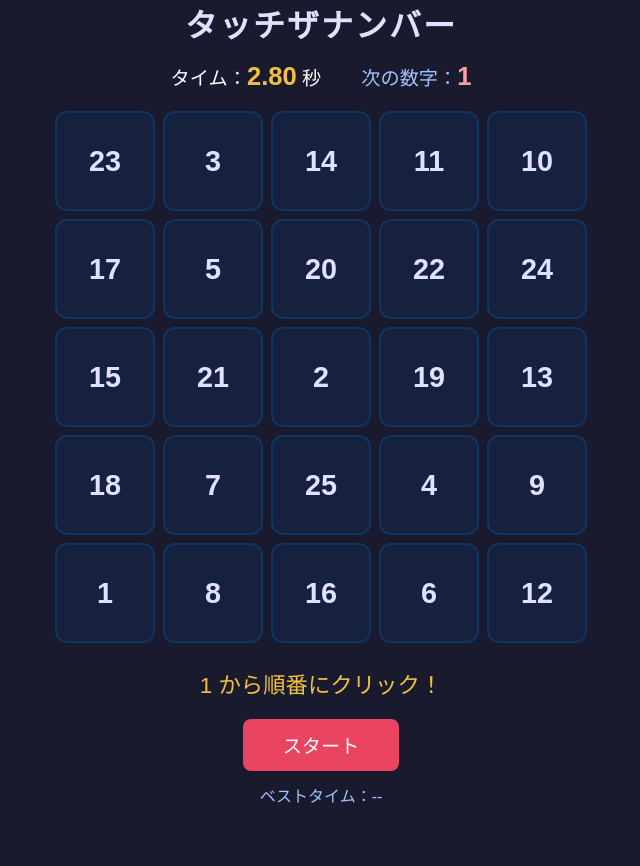
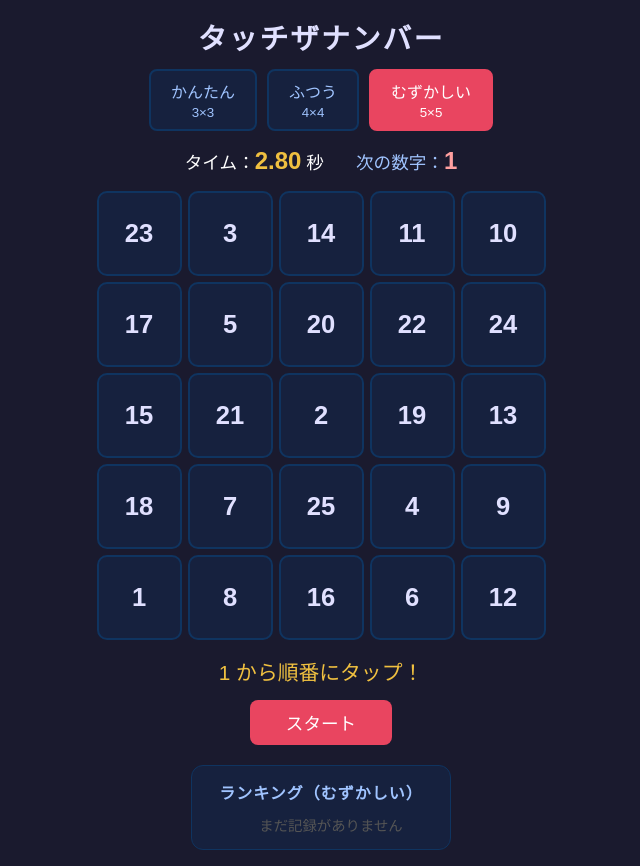
Before and after one commit to papatoco/touch-the-number, a plain HTML site: page index.html in a window 1280 px wide. Both pictures are taken after a click on the button "スタート". Shown: the whole page, without its empty margins (319-959 px from the left). Before the commit the page ends 807 px from the top, so only its background shows below. Drawn offline with Linux system fonts and the light colour scheme.

Commit message:
Update index.html

```diff
--- a/index.html
+++ b/index.html
@@ -2,13 +2,10 @@
 <html lang="ja">
 <head>
   <meta charset="UTF-8">
+  <meta name="viewport" content="width=device-width, initial-scale=1.0">
   <title>タッチザナンバー</title>
   <style>
-    * {
-      box-sizing: border-box;
-      margin: 0;
-      padding: 0;
-    }
+    * { box-sizing: border-box; margin: 0; padding: 0; }
 
     body {
       font-family: 'Arial', sans-serif;
@@ -19,55 +16,64 @@
       justify-content: center;
       min-height: 100vh;
       color: white;
+      padding: 16px;
     }
 
     h1 {
-      font-size: 2rem;
-      margin-bottom: 16px;
+      font-size: 1.8rem;
+      margin-bottom: 12px;
       letter-spacing: 2px;
       color: #e0e0ff;
     }
 
+    /* 難易度選択 */
+    #difficulty {
+      display: flex;
+      gap: 10px;
+      margin-bottom: 16px;
+    }
+
+    .diff-btn {
+      padding: 8px 20px;
+      font-size: 1rem;
+      border: 2px solid #0f3460;
+      border-radius: 8px;
+      background: #16213e;
+      color: #a0c4ff;
+      cursor: pointer;
+      transition: all 0.2s;
+    }
+
+    .diff-btn:hover { background: #0f3460; }
+
+    .diff-btn.active {
+      background: #e94560;
+      border-color: #e94560;
+      color: white;
+    }
+
+    /* タイマー・次の数字 */
     #info {
       display: flex;
-      gap: 40px;
-      margin-bottom: 20px;
-      font-size: 1.2rem;
+      gap: 32px;
+      margin-bottom: 16px;
+      font-size: 1.1rem;
     }
 
-    #timer {
-      color: #f0c040;
-      font-weight: bold;
-      font-size: 1.6rem;
-    }
+    #timer { color: #f0c040; font-weight: bold; font-size: 1.5rem; }
+    #next-label { color: #a0c4ff; }
+    #next-num { font-weight: bold; color: #ff9f9f; font-size: 1.5rem; }
 
-    #next-label {
-      color: #a0c4ff;
-    }
-
-    #next-num {
-      font-weight: bold;
-      color: #ff9f9f;
-      font-size: 1.6rem;
-    }
-
-    #grid {
-      display: grid;
-      grid-template-columns: repeat(5, 100px);
-      grid-template-rows: repeat(5, 100px);
-      gap: 8px;
-    }
+    /* グリッド */
+    #grid { display: grid; gap: 6px; }
 
     .cell {
-      width: 100px;
-      height: 100px;
       background: #16213e;
       border: 2px solid #0f3460;
-      border-radius: 12px;
+      border-radius: 10px;
       display: flex;
       align-items: center;
       justify-content: center;
-      font-size: 1.8rem;
       font-weight: bold;
       cursor: pointer;
       transition: background 0.15s, transform 0.1s;
@@ -75,10 +81,7 @@
       color: #e0e0ff;
     }
 
-    .cell:hover {
-      background: #0f3460;
-      transform: scale(1.05);
-    }
+    .cell:hover { background: #0f3460; transform: scale(1.05); }
 
     .cell.done {
       background: #2d6a4f;
@@ -100,16 +103,17 @@
     }
 
     #message {
-      margin-top: 24px;
-      font-size: 1.4rem;
+      margin-top: 16px;
+      font-size: 1.3rem;
       color: #f0c040;
       height: 2rem;
+      text-align: center;
     }
 
     #start-btn {
-      margin-top: 20px;
-      padding: 12px 40px;
-      font-size: 1.2rem;
+      margin-top: 12px;
+      padding: 10px 36px;
+      font-size: 1.1rem;
       background: #e94560;
       color: white;
       border: none;
@@ -118,19 +122,51 @@
       transition: background 0.2s;
     }
 
-    #start-btn:hover {
-      background: #c73652;
+    #start-btn:hover { background: #c73652; }
+
+    /* ランキング */
+    #ranking {
+      margin-top: 20px;
+      background: #16213e;
+      border: 1px solid #0f3460;
+      border-radius: 12px;
+      padding: 14px 24px;
+      min-width: 260px;
     }
 
-    #best {
-      margin-top: 12px;
+    #ranking h2 {
+      font-size: 1rem;
       color: #a0c4ff;
+      margin-bottom: 10px;
+      text-align: center;
+      letter-spacing: 1px;
+    }
+
+    #ranking ol {
+      padding-left: 20px;
+    }
+
+    #ranking li {
       font-size: 1rem;
+      color: #e0e0ff;
+      padding: 3px 0;
     }
+
+    #ranking li:first-child { color: #f0c040; font-weight: bold; }
+    #ranking li:nth-child(2) { color: #c0c0c0; }
+    #ranking li:nth-child(3) { color: #cd7f32; }
+
+    .no-record { color: #555; font-size: 0.9rem; text-align: center; }
   </style>
 </head>
 <body>
   <h1>タッチザナンバー</h1>
+
+  <div id="difficulty">
+    <button class="diff-btn" onclick="setDifficulty('easy')">かんたん<br><small>3×3</small></button>
+    <button class="diff-btn" onclick="setDifficulty('normal')">ふつう<br><small>4×4</small></button>
+    <button class="diff-btn active" onclick="setDifficulty('hard')">むずかしい<br><small>5×5</small></button>
+  </div>
 
   <div id="info">
     <div>タイム：<span id="timer">0.00</span> 秒</div>
@@ -141,13 +177,16 @@
 
   <div id="message">スタートボタンを押してください</div>
   <button id="start-btn" onclick="startGame()">スタート</button>
-  <div id="best">ベストタイム：--</div>
+
+  <div id="ranking">
+    <h2>ランキング</h2>
+    <ol id="ranking-list"></ol>
+  </div>
 
   <script>
     const audioCtx = new (window.AudioContext || window.webkitAudioContext)();
 
     function playHit(index) {
-      // 数字が進むごとに音程が少し上がる
       const freq = 440 + index * 18;
       const osc = audioCtx.createOscillator();
       const gain = audioCtx.createGain();
@@ -191,11 +230,26 @@
       });
     }
 
+    const DIFFICULTIES = {
+      easy:   { size: 3, cellPx: 110, fontSize: '2rem' },
+      normal: { size: 4, cellPx: 95,  fontSize: '1.8rem' },
+      hard:   { size: 5, cellPx: 85,  fontSize: '1.6rem' },
+    };
+
+    let currentDiff = 'hard';
     let nextNumber = 1;
     let startTime = null;
     let timerInterval = null;
-    let bestTime = null;
     let gameActive = false;
+
+    function setDifficulty(diff) {
+      if (gameActive) return;
+      currentDiff = diff;
+      document.querySelectorAll('.diff-btn').forEach((btn, i) => {
+        btn.classList.toggle('active', ['easy', 'normal', 'hard'][i] === diff);
+      });
+      updateRanking();
+    }
 
     function shuffle(arr) {
       for (let i = arr.length - 1; i > 0; i--) {
@@ -206,12 +260,20 @@
     }
 
     function buildGrid() {
+      const { size, cellPx, fontSize } = DIFFICULTIES[currentDiff];
+      const total = size * size;
       const grid = document.getElementById('grid');
+      grid.style.gridTemplateColumns = `repeat(${size}, ${cellPx}px)`;
+      grid.style.gridTemplateRows = `repeat(${size}, ${cellPx}px)`;
       grid.innerHTML = '';
-      const numbers = shuffle([...Array(25)].map((_, i) => i + 1));
+
+      const numbers = shuffle([...Array(total)].map((_, i) => i + 1));
       numbers.forEach(n => {
         const cell = document.createElement('div');
         cell.className = 'cell';
+        cell.style.width = cellPx + 'px';
+        cell.style.height = cellPx + 'px';
+        cell.style.fontSize = fontSize;
         cell.textContent = n;
         cell.dataset.num = n;
         cell.addEventListener('click', () => onCellClick(cell, n));
@@ -221,17 +283,14 @@
 
     function onCellClick(cell, num) {
       if (!gameActive) return;
+      const total = DIFFICULTIES[currentDiff].size ** 2;
 
       if (num === nextNumber) {
         cell.classList.add('done');
-        cell.removeEventListener('click', () => onCellClick(cell, num));
         playHit(nextNumber);
         nextNumber++;
-        document.getElementById('next-num').textContent = nextNumber <= 25 ? nextNumber : '完了！';
-
-        if (nextNumber > 25) {
-          finishGame();
-        }
+        document.getElementById('next-num').textContent = nextNumber <= total ? nextNumber : '完了！';
+        if (nextNumber > total) finishGame();
       } else {
         playWrong();
         cell.classList.add('wrong');
@@ -243,33 +302,68 @@
       clearInterval(timerInterval);
       nextNumber = 1;
       gameActive = true;
+      const total = DIFFICULTIES[currentDiff].size ** 2;
       document.getElementById('next-num').textContent = '1';
-      document.getElementById('message').textContent = '1 から順番にクリック！';
+      document.getElementById('message').textContent = '1 から順番にタップ！';
       document.getElementById('timer').textContent = '0.00';
       buildGrid();
 
       startTime = Date.now();
       timerInterval = setInterval(() => {
-        const elapsed = ((Date.now() - startTime) / 1000).toFixed(2);
-        document.getElementById('timer').textContent = elapsed;
+        document.getElementById('timer').textContent =
+          ((Date.now() - startTime) / 1000).toFixed(2);
       }, 50);
     }
 
     function finishGame() {
       clearInterval(timerInterval);
       gameActive = false;
-      const elapsed = ((Date.now() - startTime) / 1000).toFixed(2);
-      document.getElementById('timer').textContent = elapsed;
+      const elapsed = parseFloat(((Date.now() - startTime) / 1000).toFixed(2));
+      document.getElementById('timer').textContent = elapsed.toFixed(2);
+      playFinish();
 
-      playFinish();
-      if (bestTime === null || parseFloat(elapsed) < bestTime) {
-        bestTime = parseFloat(elapsed);
-        document.getElementById('best').textContent = `ベストタイム：${bestTime} 秒 🎉`;
-        document.getElementById('message').textContent = `クリア！新記録 ${elapsed} 秒！`;
+      saveRecord(elapsed);
+      const best = getRanking()[0];
+      if (elapsed === best) {
+        document.getElementById('message').textContent = `クリア！新記録 ${elapsed} 秒！🎉`;
       } else {
-        document.getElementById('message').textContent = `クリア！${elapsed} 秒（ベスト：${bestTime} 秒）`;
+        document.getElementById('message').textContent = `クリア！${elapsed} 秒（ベスト：${best} 秒）`;
       }
+      updateRanking();
     }
+
+    // ローカルストレージ操作
+    function storageKey() { return `ttn_ranking_${currentDiff}`; }
+
+    function getRanking() {
+      return JSON.parse(localStorage.getItem(storageKey()) || '[]');
+    }
+
+    function saveRecord(time) {
+      const records = getRanking();
+      records.push(time);
+      records.sort((a, b) => a - b);
+      localStorage.setItem(storageKey(), JSON.stringify(records.slice(0, 5)));
+    }
+
+    function updateRanking() {
+      const records = getRanking();
+      const list = document.getElementById('ranking-list');
+      const labels = { easy: 'かんたん', normal: 'ふつう', hard: 'むずかしい' };
+      document.querySelector('#ranking h2').textContent =
+        `ランキング（${labels[currentDiff]}）`;
+
+      if (records.length === 0) {
+        list.innerHTML = '<p class="no-record">まだ記録がありません</p>';
+        return;
+      }
+      list.innerHTML = records
+        .map((t, i) => `<li>${i + 1}位　${t.toFixed(2)} 秒</li>`)
+        .join('');
+    }
+
+    // 初期化
+    updateRanking();
   </script>
 </body>
 </html>
```
